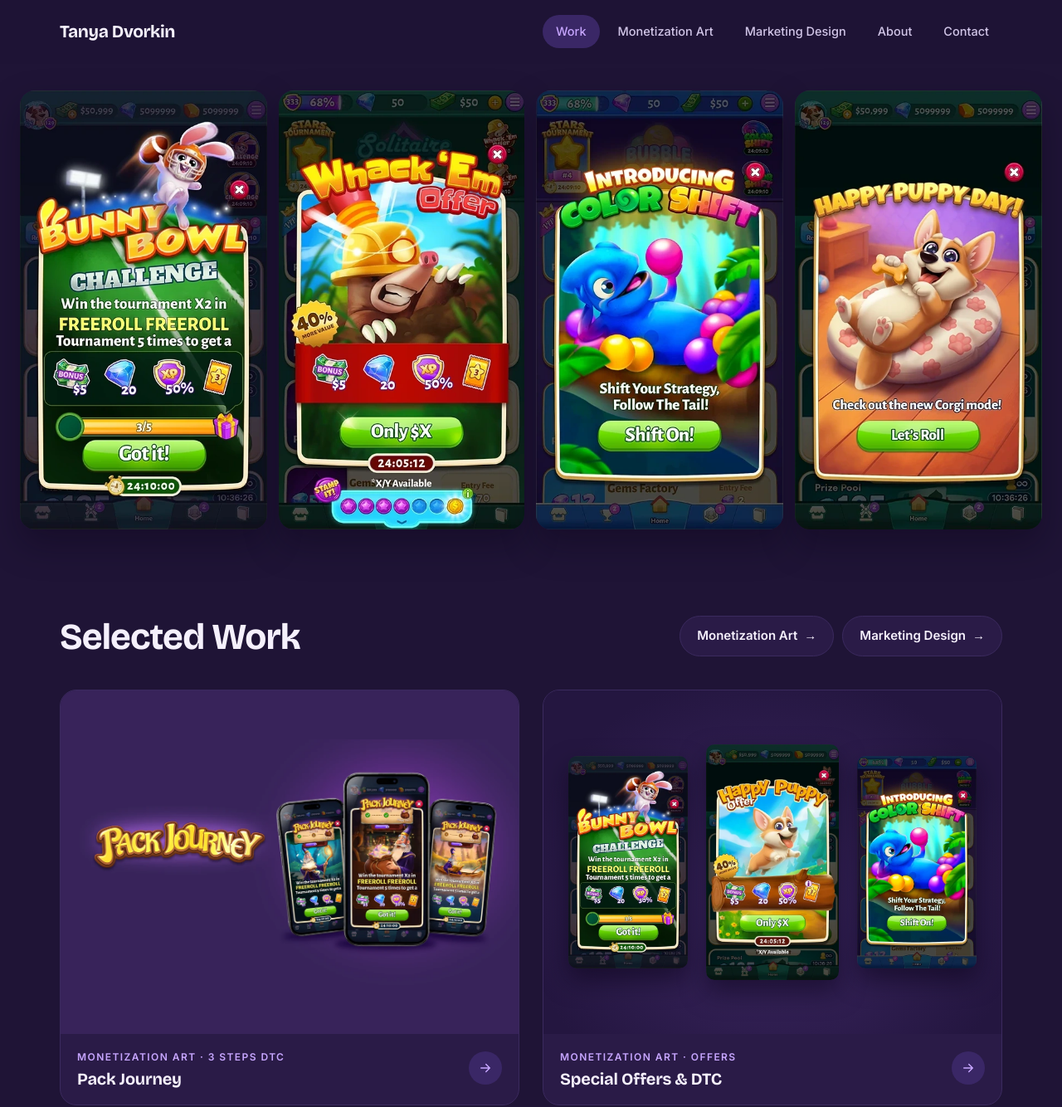
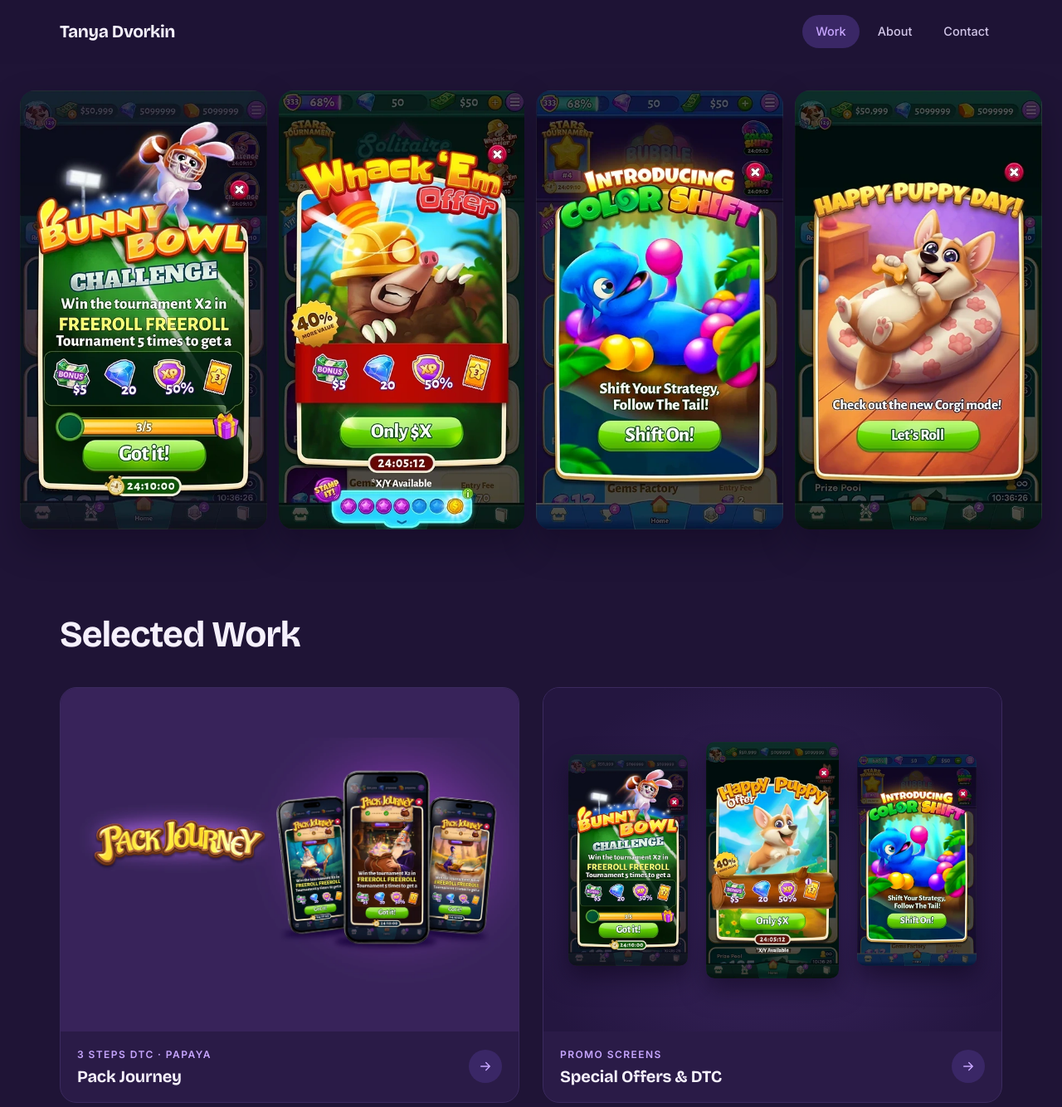
Before and after one commit to SaTania07/tanid-portfolio, a plain HTML site: page index.html in a window 1280 px wide. Shown: the top 1334 px of the page at 83% size. Drawn offline with nearby package versions, Linux system fonts and the light colour scheme.

Commit message:
Remove categories: all work together

```diff
--- a/index.html
+++ b/index.html
@@ -20,8 +20,6 @@
   <button class="burger" aria-label="Open menu" aria-expanded="false">MENU</button>
   <nav class="links" aria-label="Main">
     <a href="#work" class="active" aria-current="page">Work</a>
-    <a href="monetization.html">Monetization Art</a>
-    <a href="marketing.html">Marketing Design</a>
     <a href="#about">About</a>
     <a href="#contact">Contact</a>
   </nav>
@@ -37,20 +35,19 @@
 </section>
 
 <section class="wrap sec" id="work">
-  <div class="sec-head reveal"><h2 class="h2">Selected Work</h2>
-    <nav class="cat-pills" aria-label="Categories"><a href="monetization.html">Monetization Art <span class="arr">→</span></a><a href="marketing.html">Marketing Design <span class="arr">→</span></a></nav></div>
+  <div class="sec-head reveal"><h2 class="h2">Selected Work</h2></div>
   <div class="cards">
     <a href="pack-journey.html" class="card reveal">
       <div class="cover"><img class="fit" style="background:#38235a" src="assets/projects/pack-journey/pack-journey-hero-1200.webp" srcset="assets/projects/pack-journey/pack-journey-hero-1200.webp 1200w, assets/projects/pack-journey/pack-journey-hero.webp 2400w" sizes="(max-width: 760px) 100vw, 800px" width="2400" height="1286" alt="Pack Journey event logo and three promotional screens on phones" loading="lazy"></div>
-      <div class="card-body"><div><span class="cat">Monetization Art · 3 Steps DTC</span><h3>Pack Journey</h3></div><span class="go"><svg viewBox="0 0 24 24" aria-hidden="true"><path d="M5 12h14M13 6l6 6-6 6"/></svg></span></div>
+      <div class="card-body"><div><span class="cat">3 Steps DTC · Papaya</span><h3>Pack Journey</h3></div><span class="go"><svg viewBox="0 0 24 24" aria-hidden="true"><path d="M5 12h14M13 6l6 6-6 6"/></svg></span></div>
     </a>
     <a href="special-offers.html" class="card reveal">
       <div class="cover"><div class="so-cover"><img src="assets/projects/special-offers/bunny-bowl-challenge.webp" width="450" height="801" alt="" loading="lazy"><img src="assets/projects/special-offers/happy-puppy-offer.webp" width="450" height="800" alt="" loading="lazy"><img src="assets/projects/special-offers/color-shift-intro.webp" width="451" height="802" alt="" loading="lazy"></div></div>
-      <div class="card-body"><div><span class="cat">Monetization Art · Offers</span><h3>Special Offers & DTC</h3></div><span class="go"><svg viewBox="0 0 24 24" aria-hidden="true"><path d="M5 12h14M13 6l6 6-6 6"/></svg></span></div>
+      <div class="card-body"><div><span class="cat">Promo Screens</span><h3>Special Offers & DTC</h3></div><span class="go"><svg viewBox="0 0 24 24" aria-hidden="true"><path d="M5 12h14M13 6l6 6-6 6"/></svg></span></div>
     </a>
     <a href="event-logos.html" class="card reveal">
       <div class="cover"><img class="fit" style="background:#1a0520" src="assets/projects/event-logos/event-logo-collection-cover.webp" width="1035" height="751" alt="Nine colorful event logos on a dark purple background" loading="lazy"></div>
-      <div class="card-body"><div><span class="cat">Monetization Art · Logos</span><h3>Event Logo Collection</h3></div><span class="go"><svg viewBox="0 0 24 24" aria-hidden="true"><path d="M5 12h14M13 6l6 6-6 6"/></svg></span></div>
+      <div class="card-body"><div><span class="cat">Event Logos</span><h3>Event Logo Collection</h3></div><span class="go"><svg viewBox="0 0 24 24" aria-hidden="true"><path d="M5 12h14M13 6l6 6-6 6"/></svg></span></div>
     </a>
     <a href="character-design.html" class="card reveal">
       <div class="cover"><img class="fit" style="background:#44404a" src="assets/projects/character-design/pumpkin-scarecrow-sheet-thumb.webp" width="1200" height="979" alt="Pumpkin scarecrow character: sketch, final art and expressions" loading="lazy"></div>
```
